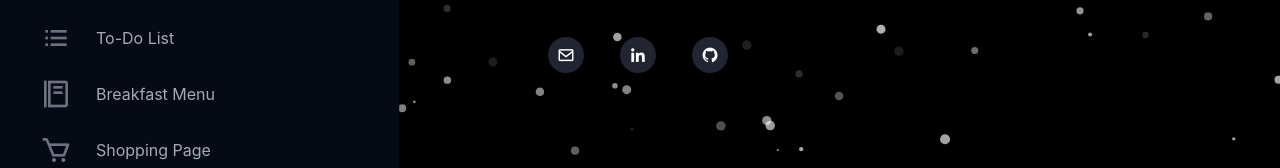
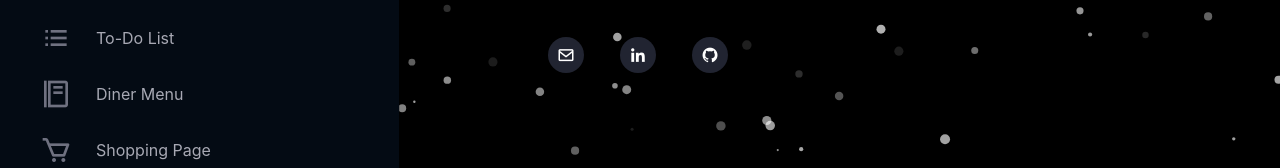
Before and after one commit to EdwinHuitz/portfolio, a React (Create React App) app: page / in a window 1280 px wide. Both pictures are taken after a click on the button "Toggle navigation". Shown: the part 410-578 px from the top of the page. Built offline with nearby package versions, Linux system fonts and the light colour scheme.

Commit message:
changing text on navbar from breakfast to diner

```diff
--- a/src/components/navbar.jsx
+++ b/src/components/navbar.jsx
@@ -47,7 +47,7 @@ export default function Nav(){
                               <a href="/#todo" ><i className="bx bx-list-ul"></i>To-Do List</a>
                            </li>
                            <li className={hash===tags[5]?"active":""}>
-                              <a href="/#menu" ><i className="bx bx-food-menu"></i>Breakfast Menu</a>
+                              <a href="/#menu" ><i className="bx bx-food-menu"></i>Diner Menu</a>
                            </li>
                            <li className={hash===tags[6]?"active":""}>
                               <a href="/#shopping" ><i className="bx bx-cart"></i> Shopping Page</a>
```
